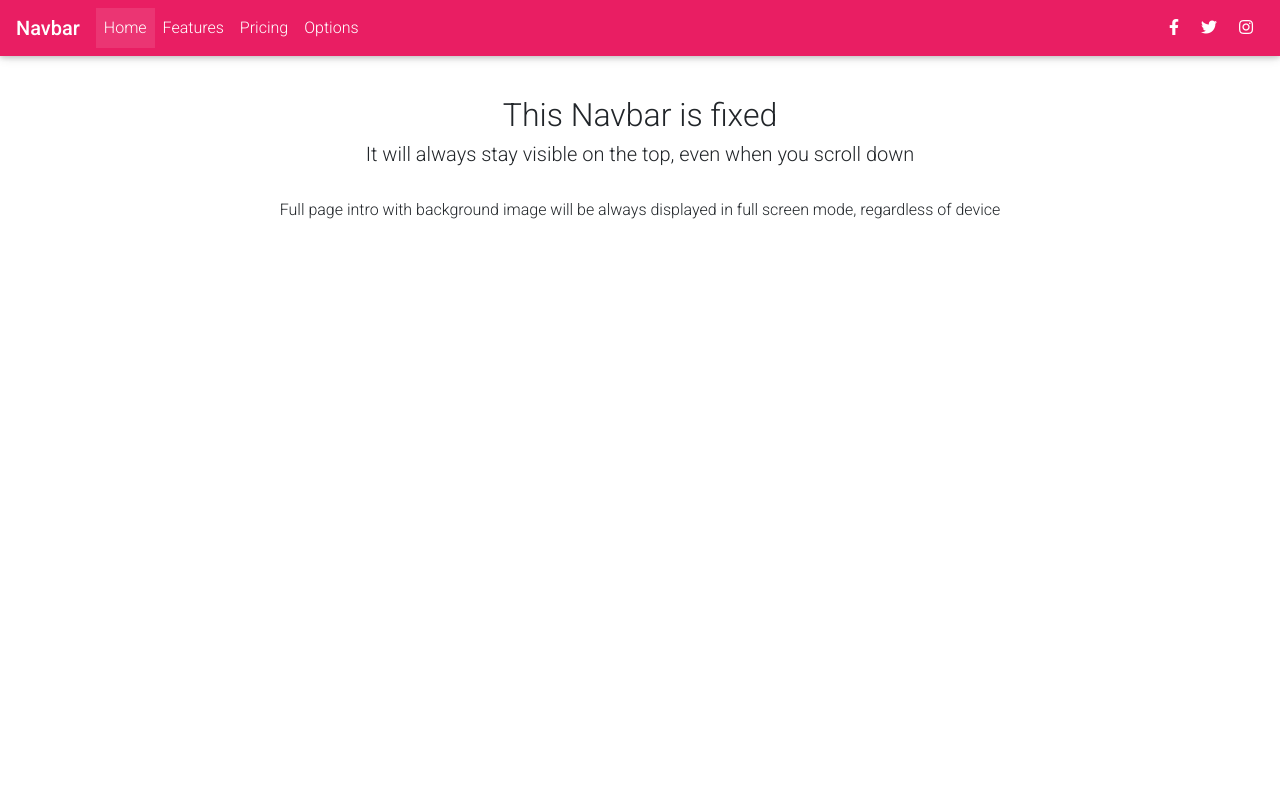
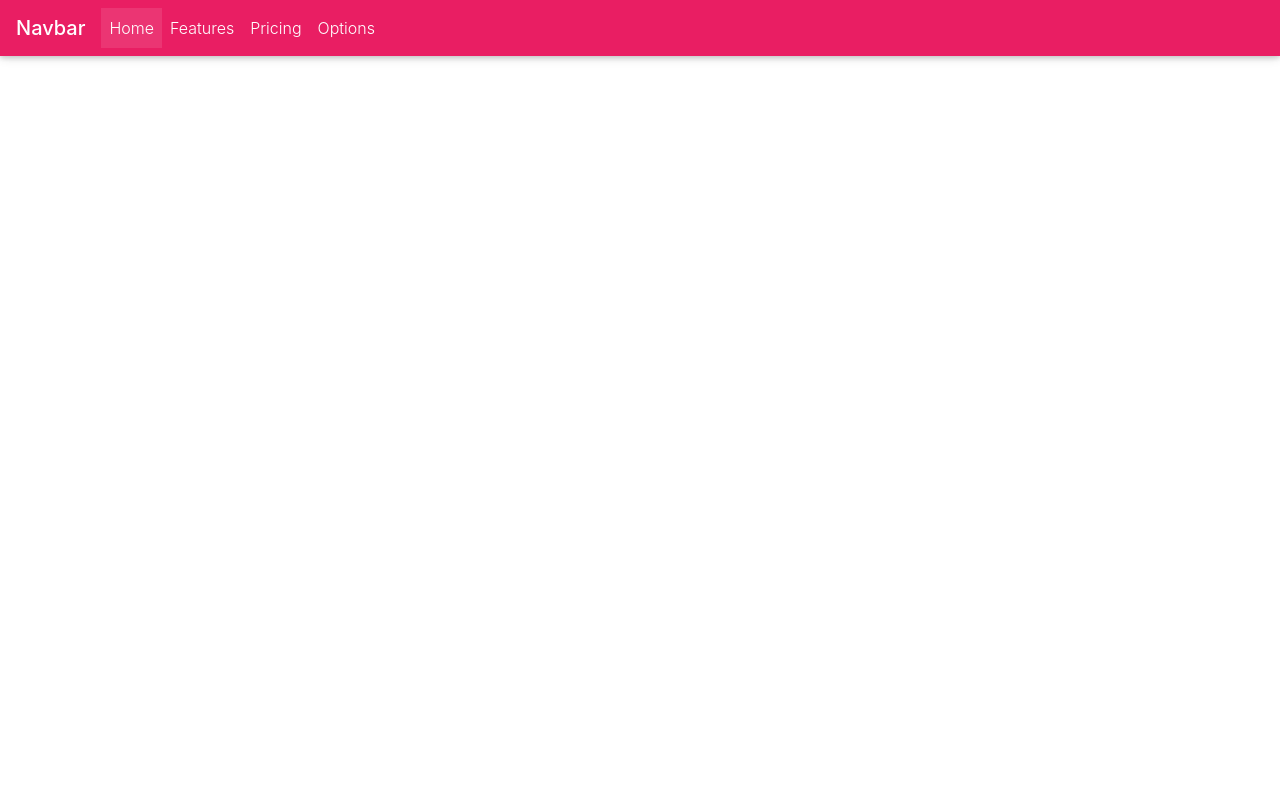
Before and after one commit to ko1h/ticket-dark, a React app: page / in a window 1280 px wide. Shown: the top 800 px of the page. Built offline with nearby package versions, Linux system fonts and the light colour scheme.

Commit message:
attempting to fix issue with app not compiling correctly with mdbreact package

```diff
--- a/src/components/App.js
+++ b/src/components/App.js
@@ -1,33 +1,19 @@
-import React, { Component } from 'react';
-import './App.scss';
-import { BrowserRouter, Switch, Route } from 'react-router-dom';
+import React from 'react'
+import { MDBContainer } from 'mdbreact';
 
-import Navbar from './CustomNavbar';
-import Error404 from './Error404';
-import Welcome from './Welcome';
-import Music from './Music';
+import FixedNavbarExample from './NavbarPage'
 
 
-export default class App extends Component {
-  render() {
+
+const App = () => {
+
     return (
-    <BrowserRouter>
         <div>
-          <style global jsx>{`
-           body {
-             margin: 0;
-             padding: 0;
-           }
-           `}</style>
-          <Navbar />
+            <FixedNavbarExample/>
+            <MDBContainer style={{height: 100}} className="text-center mt-5 pt-5">
+            </MDBContainer>
+        </div>
+    )
+}
 
-          <Switch>
-            <Route exact path="/" component={Welcome} />
-            <Route path="/Music" component={Music} />
-            <Route component={Error404}/>
-          </Switch>
-          </div>
-      </BrowserRouter>
-    );
-  }
-}
+export default App
--- a/src/components/CustomNavbar.js
+++ b/src/components/CustomNavbar.js
@@ -1,73 +1,24 @@
-import React from 'react';
-import { MDBContainer, MDBNavbar, MDBNavbarBrand, MDBNavbarNav, MDBNavbarToggler, MDBCollapse, MDBNavItem, MDBNavLink, MDBIcon } from 'mdbreact';
-import { BrowserRouter as Router } from 'react-router-dom';
+import React from "react";
+import { BrowserRouter } from 'react-router-dom';
+import { MDBNav, MDBNavItem, MDBNavLink } from "mdbreact";
 
-class FixedNavbarExample extends React.Component {
-  constructor(props) {
-      super(props);
-      this.state = {
-          collapse: false,
-      };
-      this.onClick = this.onClick.bind(this);
-  }
+export default () => (
+  <BrowserRouter>
 
-  onClick() {
-    this.setState({
-        collapse: !this.state.collapse,
-      });
-  }
-
-  render() {
-    const bgPink = {backgroundColor: '#e91e63'}
-    const container = {height: 1300}
-    return(
-      <div>
-        <Router>
-          <header>
-            <MDBNavbar style={bgPink} dark expand="md" scrolling fixed="top">
-              <MDBNavbarBrand href="/">
-                  <strong>Navbar</strong>
-              </MDBNavbarBrand>
-              <MDBNavbarToggler onClick={ this.onClick } />
-              <MDBCollapse isOpen = { this.state.collapse } navbar>
-                <MDBNavbarNav left>
-                  <MDBNavItem active>
-                      <MDBNavLink to="#">Home</MDBNavLink>
+    <MDBNav>
+      <MDBNavItem>
+        <MDBNavLink active to="#!">Active</MDBNavLink>
       </MDBNavItem>
       <MDBNavItem>
-                      <MDBNavLink to="#">Features</MDBNavLink>
+        <MDBNavLink to="#!">Link</MDBNavLink>
       </MDBNavItem>
       <MDBNavItem>
-                      <MDBNavLink to="#">Pricing</MDBNavLink>
+        <MDBNavLink to="#!">Link</MDBNavLink>
       </MDBNavItem>
       <MDBNavItem>
-                    <MDBNavLink to="#">Options</MDBNavLink>
+        <MDBNavLink disabled to="#!">Disabled</MDBNavLink>
       </MDBNavItem>
-                </MDBNavbarNav>
-                <MDBNavbarNav right>
-                  <MDBNavItem>
-                    <MDBNavLink to="#"><MDBIcon fab icon="facebook-f" /></MDBNavLink>
-                  </MDBNavItem>
-                  <MDBNavItem>
-                    <MDBNavLink to="#"><MDBIcon fab icon="twitter" /></MDBNavLink>
-                  </MDBNavItem>
-                  <MDBNavItem>
-                    <MDBNavLink to="#"><MDBIcon fab icon="instagram" /></MDBNavLink>
-                  </MDBNavItem>
-                </MDBNavbarNav>
-              </MDBCollapse>
-            </MDBNavbar>
-          </header>
-        </Router>
-        <MDBContainer style={container} className="text-center mt-5 pt-5">
-          <h2>This Navbar is fixed</h2>
-          <h5>It will always stay visible on the top, even when you scroll down</h5>
-          <br/>
-          <p>Full page intro with background image will be always displayed in full screen mode, regardless of device</p>
-        </MDBContainer>
-      </div>
+    </MDBNav>
+
+  </BrowserRouter>
 );
-  }
-}
-
-export default FixedNavbarExample;
--- /dev/null
+++ b/src/components/NavbarPage.js
@@ -0,0 +1,67 @@
+import React from 'react';
+import { MDBContainer, MDBNavbar, MDBNavbarBrand, MDBNavbarNav, MDBNavbarToggler, MDBCollapse, MDBNavItem, MDBNavLink, MDBIcon } from 'mdbreact';
+import { BrowserRouter as Router } from 'react-router-dom';
+
+class FixedNavbarExample extends React.Component {
+    constructor(props) {
+        super(props);
+        this.state = {
+            collapse: false,
+        };
+        this.onClick = this.onClick.bind(this);
+    }
+
+    onClick() {
+        this.setState({
+            collapse: !this.state.collapse,
+        });
+    }
+
+    render() {
+        const bgPink = {backgroundColor: '#e91e63'}
+        const container = {height: 1300}
+        return(
+            <div>
+                <Router>
+                    <header>
+                        <MDBNavbar style={bgPink} dark expand="md" scrolling fixed="top">
+                            <MDBNavbarBrand href="/">
+                                <strong>Navbar</strong>
+                            </MDBNavbarBrand>
+                            <MDBNavbarToggler onClick={ this.onClick } />
+                            <MDBCollapse isOpen = { this.state.collapse } navbar>
+                                <MDBNavbarNav left>
+                                    <MDBNavItem active>
+                                        <MDBNavLink to="#">Home</MDBNavLink>
+                                    </MDBNavItem>
+                                    <MDBNavItem>
+                                        <MDBNavLink to="#">Features</MDBNavLink>
+                                    </MDBNavItem>
+                                    <MDBNavItem>
+                                        <MDBNavLink to="#">Pricing</MDBNavLink>
+                                    </MDBNavItem>
+                                    <MDBNavItem>
+                                        <MDBNavLink to="#">Options</MDBNavLink>
+                                    </MDBNavItem>
+                                </MDBNavbarNav>
+                                <MDBNavbarNav right>
+                                    <MDBNavItem>
+                                        <MDBNavLink to="#"><MDBIcon icon="facebook" /></MDBNavLink>
+                                    </MDBNavItem>
+                                    <MDBNavItem>
+                                        <MDBNavLink to="#"><MDBIcon icon="twitter" /></MDBNavLink>
+                                    </MDBNavItem>
+                                    <MDBNavItem>
+                                        <MDBNavLink to="#"><MDBIcon icon="instagram" /></MDBNavLink>
+                                    </MDBNavItem>
+                                </MDBNavbarNav>
+                            </MDBCollapse>
+                        </MDBNavbar>
+                    </header>
+                </Router>
+            </div>
+        );
+    }
+}
+
+export default FixedNavbarExample;
--- a/src/index.js
+++ b/src/index.js
@@ -1,27 +1,21 @@
 import React from 'react';
 import ReactDOM from 'react-dom';
+import 'bootstrap-css-only/css/bootstrap.min.css';
+import 'mdbreact/dist/css/mdb.css';
 import App from './components/App';
 import './index.scss';
 import styled from 'styled-components';
+
+
 import { BrowserRouter } from 'react-router-dom';
-// Import bootstrap css
-import '@fortawesome/fontawesome-free/css/all.min.css';
-import 'bootstrap/dist/css/bootstrap.css';
-import 'mdbreact/dist/css/mdb.css';
 
-//import * as serviceWorker from './serviceWorker';
+ReactDOM.render(
+   <BrowserRouter>
+     <App />
+   </BrowserRouter>
 
-const AppContainer = styled.section `
-`;
+  , document.getElementById('root'));
 
-const app =
-  <BrowserRouter>
-    <AppContainer>
-      <App />
-    </AppContainer>
-  </BrowserRouter>
-
-ReactDOM.render(app, document.getElementById('root'));
 
 // If you want your app to work offline and load faster, you can change
 // unregister() to register() below. Note this comes with some pitfalls.
```
Lines whose indentation alone changed are shown as unchanged.
